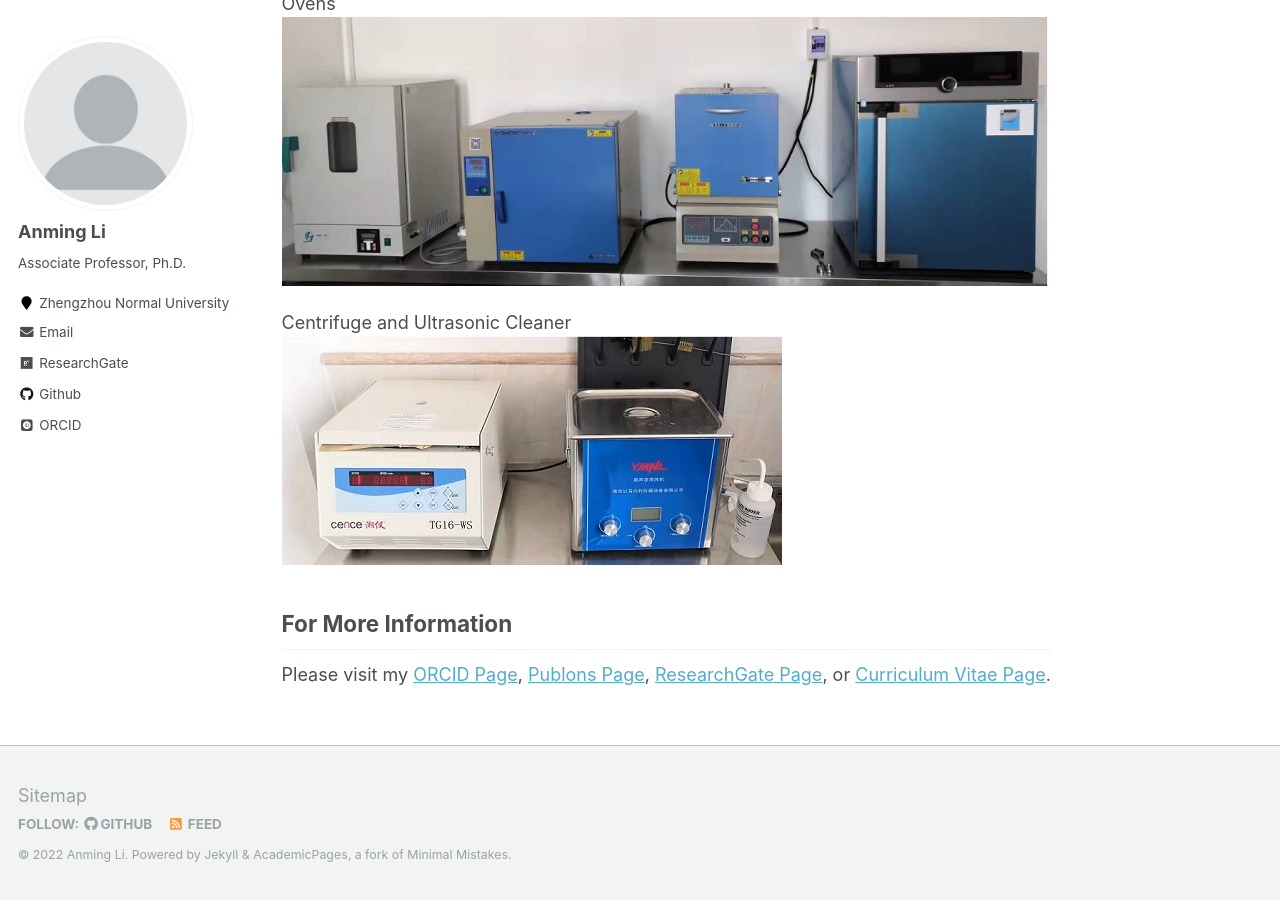
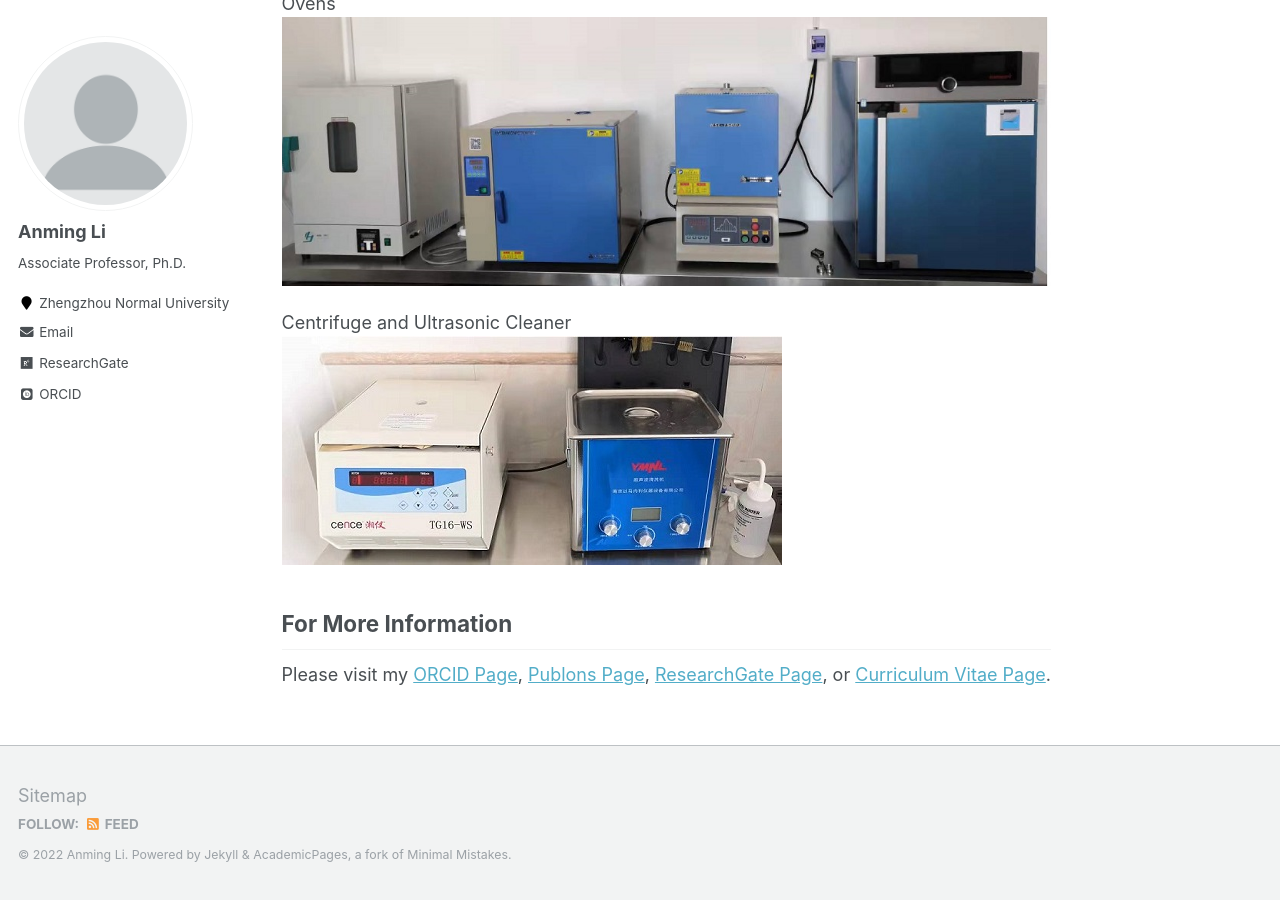
Before and after one commit to ucnclab/ucnclab.github.io, a Jekyll site: the page built from _pages/about.md, in a window 1280 px wide and 900 px high, scrolled down 1438 px. Built offline with Jekyll 4.4.1, drawn with Linux system fonts in a browser that asks for light colours; some web fonts are replaced.

Commit message:
Add files via upload

```diff
--- a/_config.yml
+++ b/_config.yml
@@ -17,7 +17,7 @@ repository               : "ucnclab.github.io"
 teaser                   :  "/images/profile.png"
 breadcrumbs              : false # true, false (default)
 words_per_minute         : 160
-future                   : true
+future                   : false
 read_more                : "disabled" # if enabled, adds "Read more" links to excerpts
 talkmap_link             : false #change to true to add link to talkmap on talks page
 comments:
@@ -105,7 +105,7 @@ author:
   lastfm           :
   linkedin         :
   orcid            : "https://orcid.org/0000-0003-1344-3460"
-  github           : "ucnclab"
+  github           : # "ucnclab"
   pinterest        :
   soundcloud       :
   stackoverflow    :
```
